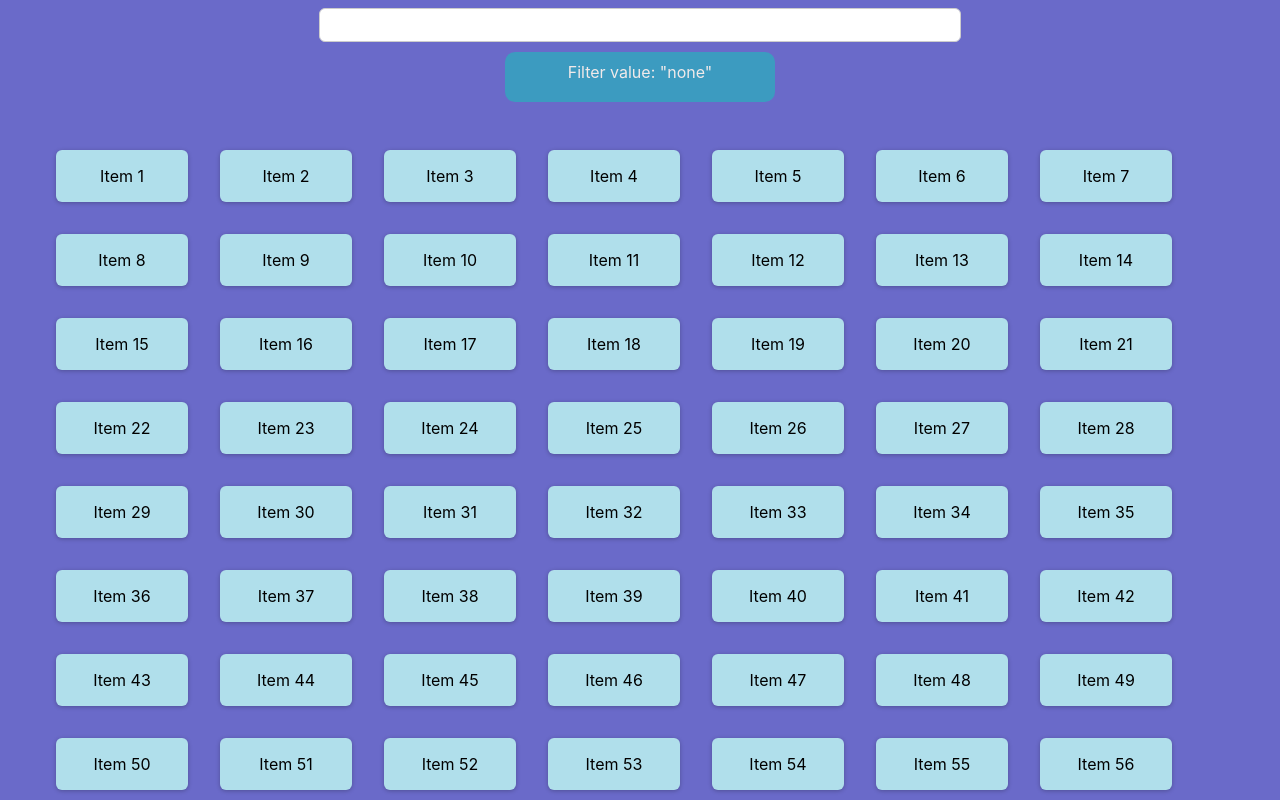
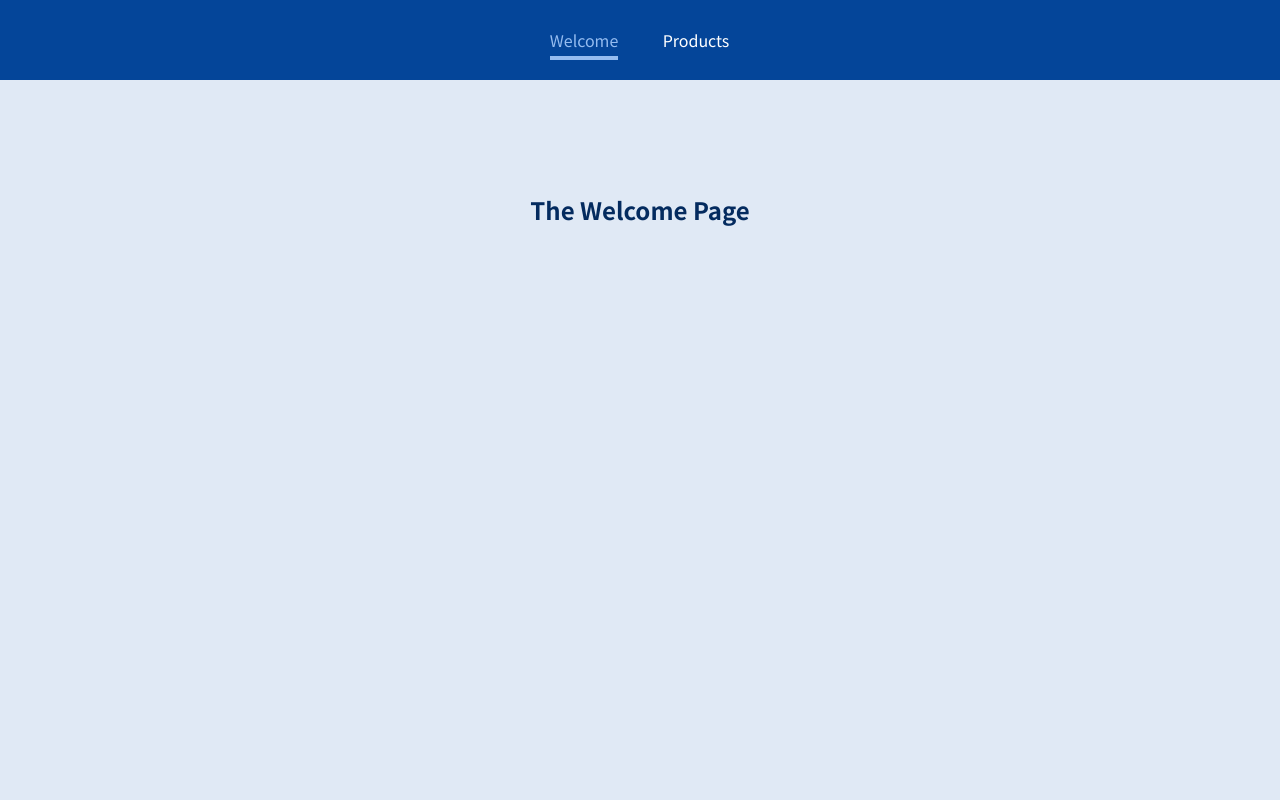
Before and after one commit to AleksandarIvezic/react-workshop, a React (Create React App) app: page /welcome in a window 1280 px wide. Shown: the top 800 px of the page. Built offline with nearby package versions, Linux system fonts and the light colour scheme.

Commit message:
init commit

```diff
--- a/package.json
+++ b/package.json
@@ -8,6 +8,7 @@
     "@testing-library/user-event": "^13.5.0",
     "react": "^18.2.0",
     "react-dom": "^18.2.0",
+    "react-router-dom": "^5.3.0",
     "react-scripts": "5.0.1",
     "web-vitals": "^2.1.4"
   },
--- a/src/Layout.jsx
+++ b/src/Layout.jsx
@@ -1,34 +1,30 @@
 import React from 'react'
-import { useState } from 'react';
-
-import { generateItems } from './helpers/generateItems';
-import Items from './components/Items';
-
-const dummyItemList = generateItems();
-
-function filterItems(filterState) {
-  if (!filterState) {
-    return dummyItemList;
-  }
-  return dummyItemList.filter((item) => item.includes(filterState));
-}
+import { Route, Switch, Redirect } from 'react-router-dom';
+import Welcome from './pages/Welcome';
+import Products from './pages/Products';
+import ProductDetail from './pages/ProductDetail';
+import MainHeader from './components/MainHeader';
 
 const Layout = () => {
-  const [filterState, setFilterState] = useState('');
-  const [displayState, setDisplayState] = useState('');
-
-  const filteredItems = filterItems(filterState);
-
-  function updateFilterHandler(event) {
-  setFilterState(event.target.value);
-  setDisplayState(event.target.value)
-  }
-
   return (
-    <div id="app">
-      <input type="text" onBlur={updateFilterHandler} />
-      <p>Filter value: {displayState || '"none"'}</p>
-      <Items items={filteredItems} />
+    <div>
+      <MainHeader />
+      <main>
+        <Switch>
+          <Route path='/' exact>
+            <Redirect to='/welcome' />
+          </Route>
+          <Route path='/welcome'>
+            <Welcome />
+          </Route>
+          <Route path='/products' exact>
+            <Products />
+          </Route>
+          <Route path='/products/:productId'>
+            <ProductDetail />
+          </Route>
+        </Switch>
+      </main>
     </div>
   );
 }
--- /dev/null
+++ b/src/components/MainHeader.js
@@ -0,0 +1,26 @@
+import { NavLink } from 'react-router-dom';
+
+import classes from './MainHeader.module.css';
+
+const MainHeader = () => {
+  return (
+    <header className={classes.header}>
+      <nav>
+        <ul>
+          <li>
+            <NavLink activeClassName={classes.active} to='/welcome'>
+              Welcome
+            </NavLink>
+          </li>
+          <li>
+            <NavLink activeClassName={classes.active} to='/products'>
+              Products
+            </NavLink>
+          </li>
+        </ul>
+      </nav>
+    </header>
+  );
+};
+
+export default MainHeader;
--- /dev/null
+++ b/src/components/MainHeader.module.css
@@ -0,0 +1,39 @@
+.header {
+  width: 100%;
+  height: 5rem;
+  background-color: #044599;
+  padding: 0 10%;
+}
+
+.header nav {
+  height: 100%;
+}
+
+.header ul {
+  height: 100%;
+  list-style: none;
+  display: flex;
+  padding: 0;
+  margin: 0;
+  align-items: center;
+  justify-content: center;
+}
+
+.header li {
+  margin: 0 1rem;
+  width: 5rem;
+  list-style: none;
+}
+
+.header a {
+  color: white;
+  text-decoration: none;
+}
+
+.header a:hover,
+.header a:active,
+.header a.active {
+  color: #95bcf0;
+  padding-bottom: 0.25rem;
+  border-bottom: 4px solid #95bcf0;
+}
--- a/src/index.css
+++ b/src/index.css
@@ -1,60 +1,26 @@
-body {
-  font-family: -apple-system, BlinkMacSystemFont, 'Segoe UI', 'Roboto', 'Oxygen',
-    'Ubuntu', 'Cantarell', 'Fira Sans', 'Droid Sans', 'Helvetica Neue',
-    sans-serif;
-  -webkit-font-smoothing: antialiased;
-  -moz-osx-font-smoothing: grayscale;
-  background-color: rgb(106, 106, 201);
+@import url('https://fonts.googleapis.com/css2?family=Noto+Sans+JP:wght@400;700&display=swap');
+
+* {
+  box-sizing: border-box;
 }
 
-code {
-  font-family: source-code-pro, Menlo, Monaco, Consolas, 'Courier New',
-    monospace;
+html {
+  font-family: 'Noto Sans JP', sans-serif;
 }
 
-p {
-  color: rgb(241, 234, 234);
-  background: #3c9bc0;
-  width: 250px;
-  height: 30px;
-  margin: 10px;
-  border-radius: 10px;
-  margin: 10px auto;
-  padding: 10px;
+body {
+  margin: 0;
+  background-color: #e0e9f5;
 }
 
-button {
-  width: 300px;
-  height: 50px;
-  color: white;
-  background-color: rgb(206, 142, 236);
-  border-radius: 10px;
-  font-size: medium;
-}
-input {
-  font: inherit;
-  padding: 0.25rem;
-  font-size: 1.25rem;
-  border-radius: 6px;
-  border: 1px solid #ccc;
-  width: 50%;
-}
-input:focus {
-  background-color: #b0dfeb;
-}
-ul {
-  list-style: none;
-  margin: 2rem;
-  padding: 0;
-  display: flex;
-  flex-wrap: wrap;
+main {
+  margin-top: 7rem;
+  text-align: center;
 }
 
-li {
-  width: 100px;
-  margin: 1rem ;
-  padding: 1rem;
-  background-color: #b0dfeb;
-  border-radius: 6px;
-  box-shadow: 0 1px 4px rgba(0, 0, 0, 0.25);
+h1,
+h2,
+h3,
+p {
+  color: #042b5f;
 }
--- a/src/index.js
+++ b/src/index.js
@@ -1,7 +1,12 @@
 import React from 'react';
-import ReactDOM from 'react-dom';
+import ReactDOM from 'react-dom/client';
+import { BrowserRouter } from 'react-router-dom';
 import './index.css';
 import App from './App';
 
-const root = document.getElementById('root');
-ReactDOM.render(<App />, root);
+const root = ReactDOM.createRoot(document.getElementById('root'));
+root.render(
+  <BrowserRouter>
+    <App />
+  </BrowserRouter>
+);
--- /dev/null
+++ b/src/pages/ProductDetail.jsx
@@ -0,0 +1,16 @@
+import { useParams } from 'react-router-dom';
+
+const ProductDetail = () => {
+  const params = useParams();
+
+  console.log(params.productId);
+
+  return (
+    <section>
+      <h1>Product Detail</h1>
+      <p>{params.productId}</p>
+    </section>
+  );
+};
+
+export default ProductDetail;
--- /dev/null
+++ b/src/pages/Products.jsx
@@ -0,0 +1,22 @@
+import { Link } from 'react-router-dom';
+
+const Products = () => {
+  return (
+    <section>
+      <h1>The Products Page</h1>
+      <ul>
+        <li>
+          <Link to='/products/p1'>A Book</Link>
+        </li>
+        <li>
+          <Link to='/products/p2'>A Carpet</Link>
+        </li>
+        <li>
+          <Link to='/products/p3'>An Online Course</Link>
+        </li>
+      </ul>
+    </section>
+  );
+};
+
+export default Products;
--- /dev/null
+++ b/src/pages/Welcome.jsx
@@ -0,0 +1,14 @@
+import { Route } from 'react-router-dom';
+
+const Welcome = () => {
+  return (
+    <section>
+      <h1>The Welcome Page</h1>
+      <Route path="/welcome/new-user">
+        <p>Welcome, new user!</p>
+      </Route>
+    </section>
+  );
+};
+
+export default Welcome;
```
Also changed, not shown: 1 other file (tests, documents, lock files or other folders).
